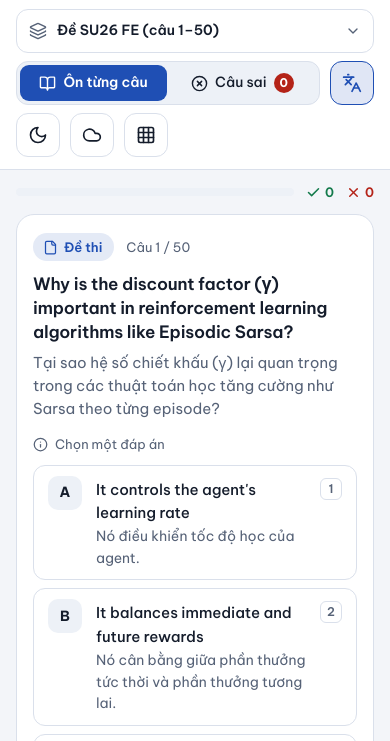
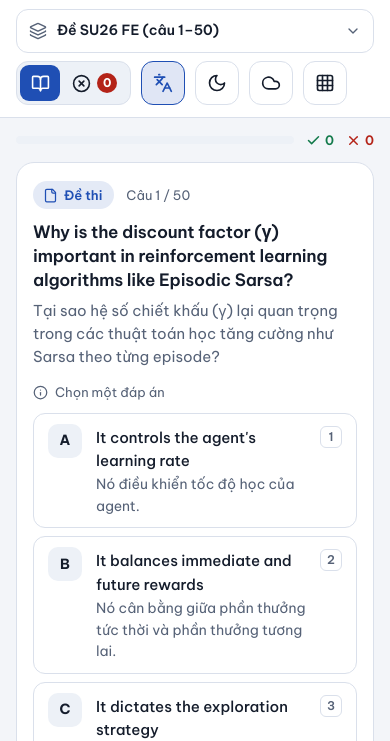
Before and after one commit to nghiaub257/rel301m-quiz, a plain HTML site: page index.html in a window 390 px wide. Shown: the part 55-796 px from the top of the page. Drawn offline with nearby package versions, Linux system fonts and the light colour scheme.

Commit message:
Use compact icon-only mode controls

```diff
--- a/index.html
+++ b/index.html
@@ -57,7 +57,7 @@ button,select,input{font:inherit;color:inherit}
 .set-option .set-check{margin-left:auto;display:flex;flex:none}
 .icon:hover,.pbtn:hover:not([disabled]){border-color:var(--accent)}
 .seg{display:inline-flex;padding:3px;gap:2px;border:1px solid var(--line);border-radius:12px;background:var(--surface2)}
-.seg button{display:inline-flex;align-items:center;gap:7px;height:36px;padding:0 14px;border:0;border-radius:9px;background:transparent;font-size:14px;font-weight:500;cursor:pointer}
+.seg button{display:inline-flex;align-items:center;justify-content:center;gap:6px;min-width:40px;height:36px;padding:0 10px;border:0;border-radius:9px;background:transparent;font-size:14px;font-weight:500;cursor:pointer}
 .seg button[aria-pressed="true"]{background:var(--accent);color:var(--accent-fg);font-weight:600}
 .badge{min-width:20px;height:20px;padding:0 6px;border-radius:99px;background:var(--bad);color:var(--surface);font-size:12px;font-weight:700;display:grid;place-items:center}
 .icon{position:relative;display:grid;place-items:center;width:44px;height:44px;border:1px solid var(--line);border-radius:12px;background:var(--surface);cursor:pointer}
@@ -186,8 +186,7 @@ pre.math{font-family:var(--mono);font-size:13px;background:var(--surface2);borde
   .ctl{width:100%}
   .selwrap{flex:1 1 100%;min-width:0}
   .set-menu{width:100%;max-width:100%}
-  .seg{flex:1 1 auto}
-  .seg button{flex:1;justify-content:center;padding:0 8px}
+  .seg{flex:0 0 auto}
   .sync{position:fixed;left:12px;right:12px;top:auto;bottom:12px;width:auto}
   .side{display:none;position:static;max-width:none;max-height:none;flex-basis:100%}
   .side.open{display:block}
@@ -219,8 +218,8 @@ pre.math{font-family:var(--mono);font-size:13px;background:var(--surface2);borde
         <div class="set-menu" id="setMenu" role="menu" aria-label="Chọn bộ câu hỏi" hidden></div>
       </div>
       <div class="seg" role="group" aria-label="Chế độ">
-        <button id="mStudy" aria-pressed="true"><span data-ic="book" data-s="17"></span>Ôn từng câu</button>
-        <button id="mWrong" aria-pressed="false"><span data-ic="xc" data-s="17"></span>Câu sai<span class="badge" id="wrongN">0</span></button>
+        <button id="mStudy" type="button" aria-label="Ôn từng câu" title="Ôn từng câu" aria-pressed="true"><span data-ic="book" data-s="19"></span></button>
+        <button id="mWrong" type="button" aria-label="Câu sai: 0 câu" title="Câu sai" aria-pressed="false"><span data-ic="xc" data-s="19"></span><span class="badge" id="wrongN" aria-hidden="true">0</span></button>
       </div>
       <button class="icon" id="trBtn" aria-pressed="true" aria-label="Bật hoặc tắt bản dịch tiếng Việt" title="Dịch tiếng Việt"><span data-ic="lang" data-s="20"></span></button>
       <button class="icon" id="themeBtn" aria-label="Đổi giao diện sáng hoặc tối" title="Sáng / tối"><span id="themeIco"></span></button>
@@ -388,6 +387,7 @@ function renderStats(){
     '<span class="m c-ok">'+ic('check',15,2.4)+right+'</span><span class="m c-bad">'+ic('x',15,2.4)+bad+'</span>';
   var wrongN=all.filter(function(q){return store.ok[q.id]===false}).length;
   $('wrongN').textContent=wrongN;
+  $('mWrong').setAttribute('aria-label','Câu sai: '+wrongN+' câu');
   $('jumpTot').textContent='/ '+list.length;
 }
 function renderGrid(){
```
